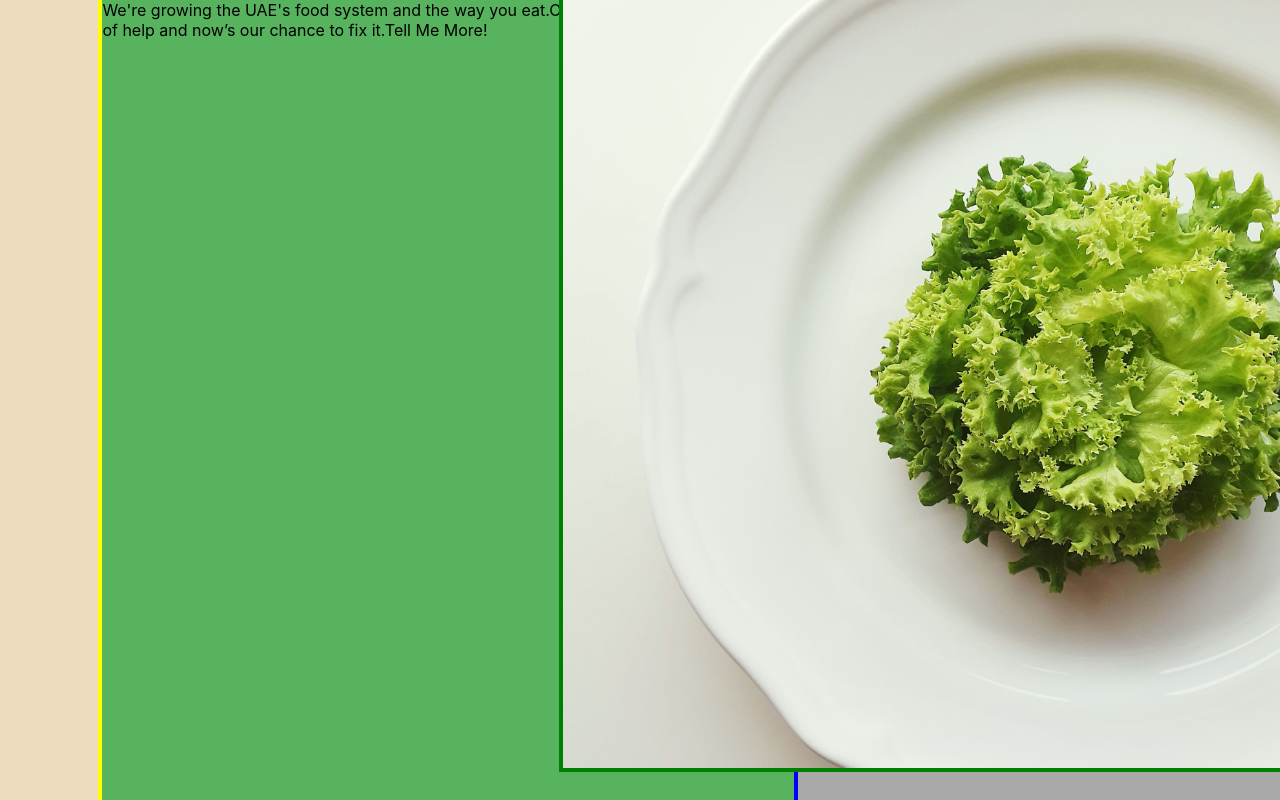
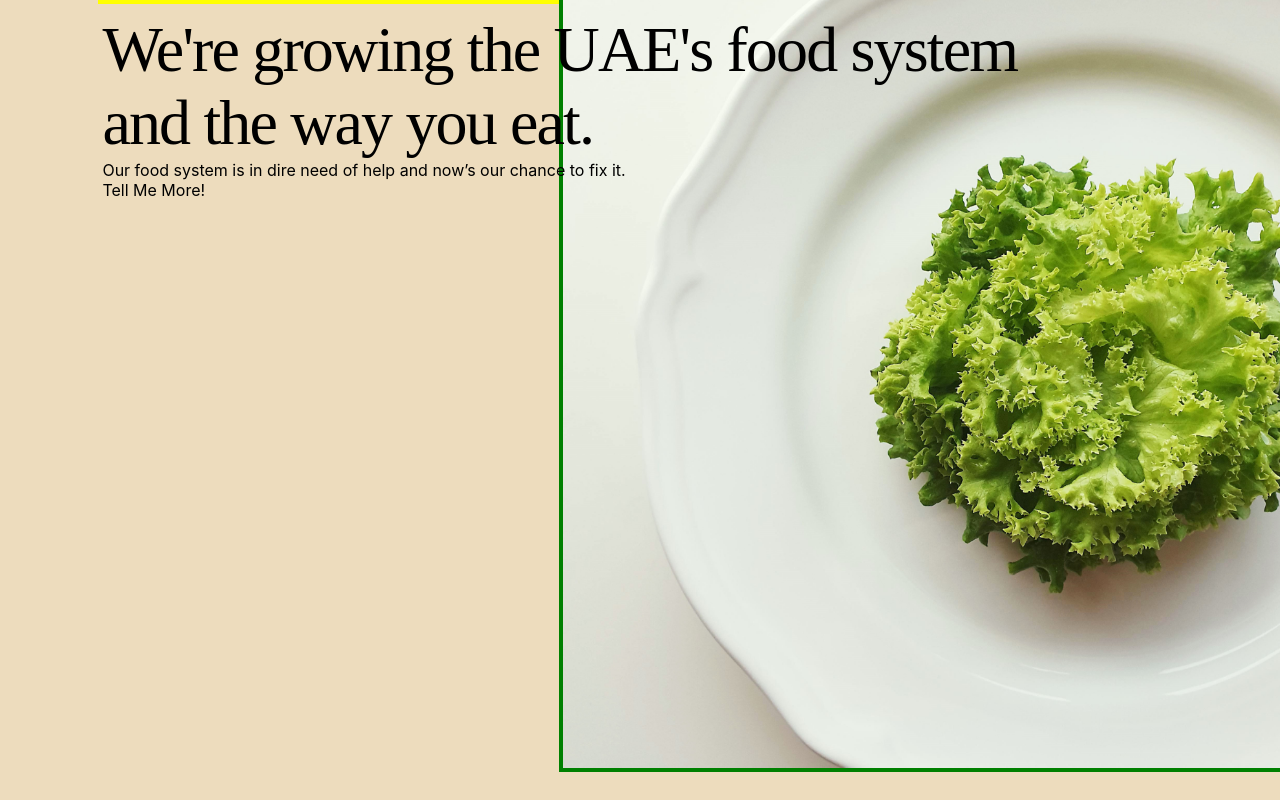
Before and after one commit to JuanTValdez/smart_acres, a React (Create React App) app: page / in a window 1280 px wide. Shown: the top 800 px of the page. Built offline with nearby package versions, Linux system fonts and the light colour scheme.

Commit message:
started style first section txt

```diff
--- a/src/App.css
+++ b/src/App.css
@@ -1,6 +1,6 @@
-.App {
+/* .App {
 	width: 100%;
-}
+} */
 
 :root {
 	/* Colors */
@@ -135,6 +135,18 @@ nav {
 }
 
 .container_2 {
+	position: absolute;
+	padding-top: 1%;
 	height: 1275px;
 	max-width: 54%;
 }
+.txt_1 {
+	font-family: 'Worksans';
+	font-size: 4em;
+	font-size: 64px;
+	line-height: 1.15;
+	letter-spacing: -1.85px;
+	/* margin-top: 1%; */
+	width: 927px;
+	/* height: 317px; */
+}
--- a/src/App.js
+++ b/src/App.js
@@ -22,13 +22,15 @@ function App() {
 					<img src={Lettuceplate} alt='' />
 				</div>
 
-				<div className='container_2 ol_blue'>
-					<span>We're growing the UAE's food system and the way you eat.</span>
-					<span>
+				<div className='container_2 contain_flex_col '>
+					<div className='txt_1'>
+						We're growing the UAE's food system and the way you eat.
+					</div>
+					<div className='txt_2'>
 						Our food system is in dire need of help and now’s our chance to fix
 						it.
-					</span>
-					<span>Tell Me More!</span>
+					</div>
+					<div className='btn_1'>Tell Me More!</div>
 				</div>
 			</div>
 		</div>
```
